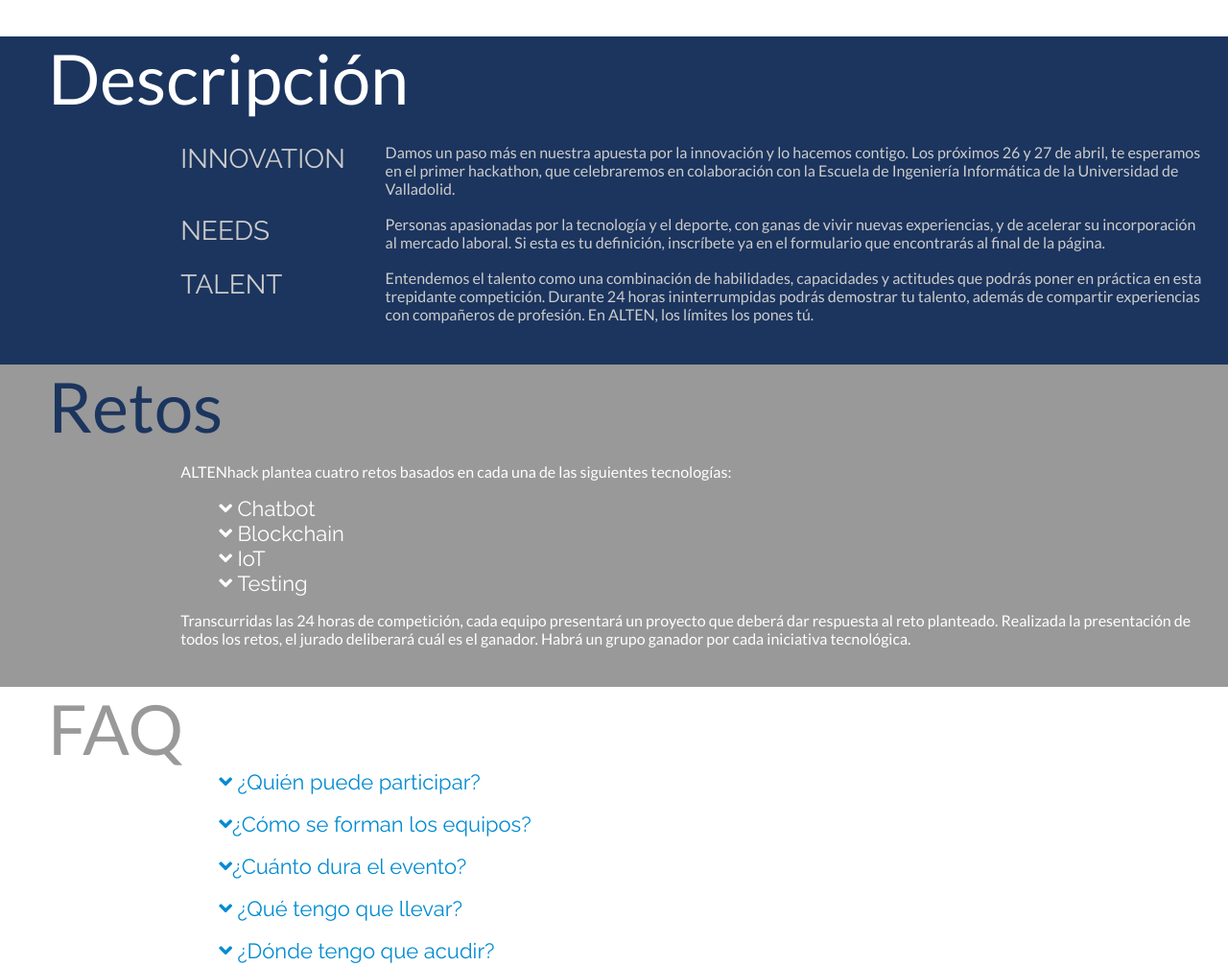
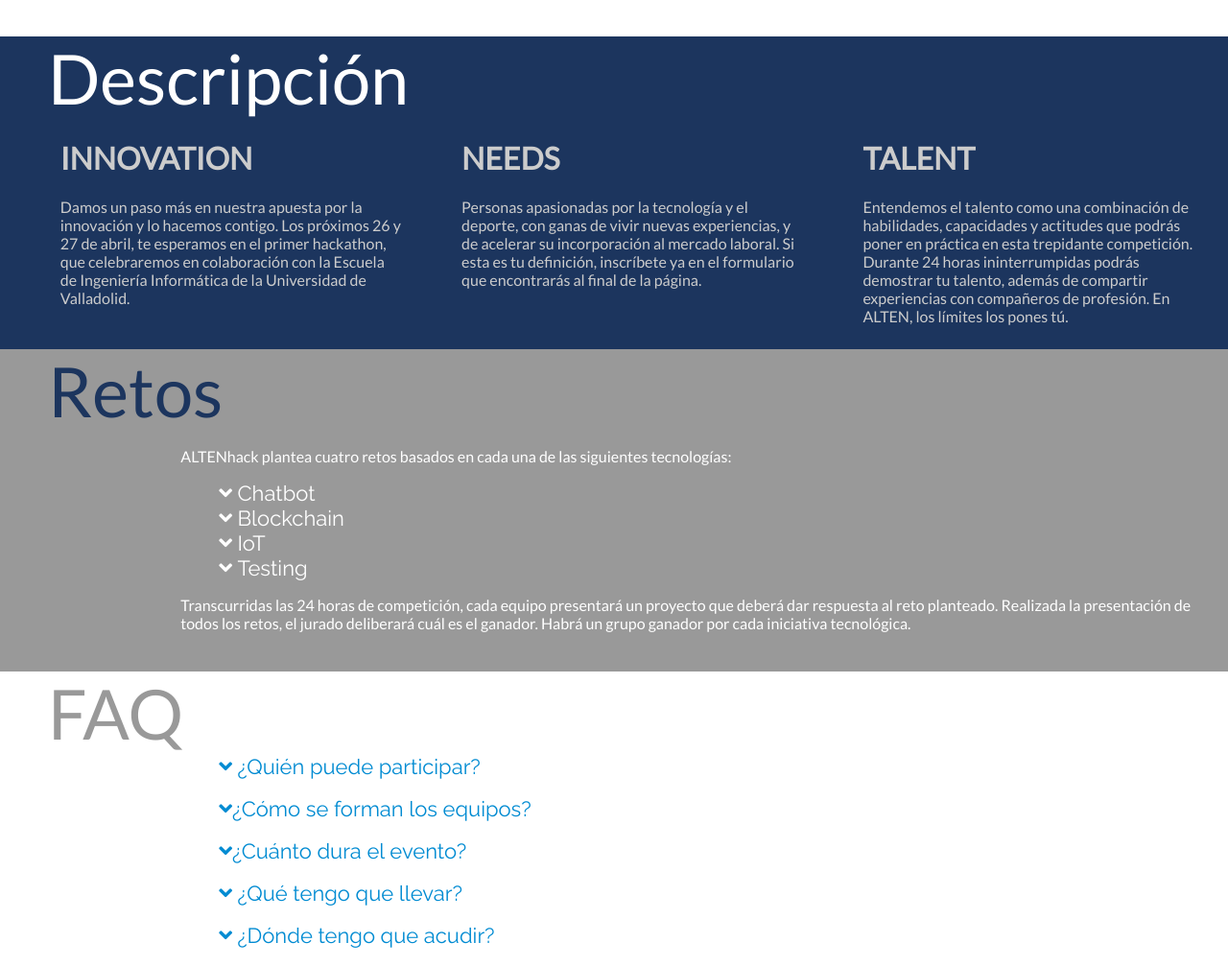
Before and after one commit to Freethepizza/Hackathon, a plain HTML site: page index.html in a window 1280 px wide. Shown: the part 772-1779 px from the top of the page at 96% size. Drawn offline with nearby package versions, Linux system fonts and the light colour scheme.

Commit message:
Add files via upload

```diff
--- a/index.html
+++ b/index.html
@@ -28,17 +28,21 @@
     </div>
     <div class="row bluebg" id="descripcion">
         <h1 style="font-size: 72px;">Descripción</h1>
-
-        <div class="ansshow two_col " style="margin-top: 25px"><span class="dtitle">INNOVATION</span>
+        <div class="row_tri">
+            <div class="ansshow">
+                <h1>INNOVATION</h1>
                 Damos un paso más en nuestra apuesta por la innovación y lo hacemos contigo. Los próximos 26 y 27 de abril, te esperamos en el primer hackathon, que celebraremos en colaboración con la Escuela de Ingeniería Informática de la Universidad de Valladolid.
-        </div><br>
-
-        <div class="ansshow two_col "><span class="dtitle">NEEDS</span>
+            </div>
+            <div class="ansshow">
+                <h1>NEEDS</h1>
                 Personas apasionadas por la tecnología y el deporte, con ganas de vivir nuevas experiencias, y de acelerar su incorporación al mercado laboral. Si esta es tu definición, inscríbete ya en el formulario que encontrarás al final de la página.
-        </div><br>
-        <div class="ansshow two_col "><span class="dtitle">TALENT</span>
-            Entendemos el talento como una combinación de habilidades, capacidades y actitudes que podrás poner en práctica en esta trepidante competición. Durante 24 horas ininterrumpidas podrás demostrar tu talento, además de compartir experiencias con compañeros de profesión. En ALTEN, los límites los pones tú.</div><br>
+            </div>
+            <div class="ansshow">
+                <h1>TALENT</h1>
+                Entendemos el talento como una combinación de habilidades, capacidades y actitudes que podrás poner en práctica en esta trepidante competición. Durante 24 horas ininterrumpidas podrás demostrar tu talento, además de compartir experiencias con compañeros de profesión. En ALTEN, los límites los pones tú.
+            </div>
             <div></div>
+        </div>
 
     </div>
     <div class="row greybg" id="retos">
@@ -86,7 +90,7 @@
             <br>
             <li class="spoiler" id="spoiler"><i id="icon" class="fas fa-angle-down"></i> ¿Qué tengo que llevar?</li>
 
-            <div class="ans"><br>Es imprescindible que traigas tu <b>equipo informático</b>. ¡El resto lo ponemos nosotros! Ten en cuenta que el evento dura 24 horas ininterrumpidas, así que lo que consideres necesario para tu higiene personal, y descansar en el espacio que se habilitará para ello.    </div> <br>
+            <div class="ans"><br>Es imprescindible que traigas tu <b>equipo informático</b>. ¡El resto lo ponemos nosotros! Ten en cuenta que el evento dura 24 horas ininterrumpidas, así que lo que consideres necesario para tu higiene personal, y descansar en el espacio que se habilitará para ello. </div> <br>
             <li class="spoiler" id="spoiler"><i id="icon" class="fas fa-angle-down"></i> ¿Dónde tengo que acudir?</li>
             <div class="ans"><br>A tu llegada a la Escuela de Ingeniería Informática de la Uva, dirígete al vestíbulo principal para recoger tu acreditación. Una vez allí, te indicaremos cuáles son los siguientes pasos a seguir. ¡Te esperamos!<br>
                 <div style="text-align: center"><br>
@@ -162,7 +166,8 @@
                 </p>
                 <h2 style="text-align: center;font-family: lato;color:333;font-weight: 100">Describe brevemente tu ocupación actual:</h2>
                 <p align=center>
-                    <textarea style="border:none;background:rgba(0,0,0,0.4);font-family: lato;color:#333;font-size: 20px;padding:5px;" name="entry.560206950" rows="5" cols="40"></textarea><!--FALTA TITULO-->
+                    <textarea style="border:none;background:rgba(0,0,0,0.4);font-family: lato;color:#333;font-size: 20px;padding:5px;" name="entry.560206950" rows="5" cols="40"></textarea>
+                    <!--FALTA TITULO-->
                 </p>
             </div>
             <div class="tab">
@@ -200,9 +205,10 @@
 
 
         <script>
-            function submitted(){
+            function submitted() {
                 document.getElementById("modal").style.display = "block";
             }
+
             function handleChange(checkbox) {
                 if (checkbox.checked == true) {
                     document.getElementById("send").removeAttribute("disabled");
@@ -306,11 +312,20 @@
 
     </div>
     <div class="container margin-a" style="margin-top:10px;padding-left: 30px;padding-right: 35px;">
-        <div class="c-a"><a href="https://alten.es"><img src="img/altenlogo.png" alt="" width="50px"></a></div>
-        <div class="c-b" style="text-align: right;"><img style="padding:0px 5px 0px 5px" class="imgspacing" src="img/adidaslogo.png" alt="" width="50px"><img class="imgspacing" src="img/uvalogo.png" alt="" width="50px">&nbsp;<img class="imgspacing" src="img/etsitlogo.png" alt="" width="50px"></div>
+        <div class="c-a"><a href="https://alten.es"><img src="img/altenlogo.png" alt="" width="10%"></a></div>
+        <div class="c-b" style="text-align: right"><img src="img/colaboran.png" width="10%" alt="">&nbsp;&nbsp;<img src="img/adidaslogo.png" width="10%" alt="">&nbsp;&nbsp;<img src="img/uvalogo.png" width="10%" alt="">&nbsp;&nbsp;<img src="img/etsitlogo.png" width="10%" alt="">&nbsp;&nbsp;
+        <img src="img/patrocina.png" width="10%" alt="">&nbsp;&nbsp;<img src="img/logobi.png" width="10%" alt="">&nbsp;&nbsp;
+        </div>
+
+
+
+
+
+
     </div>
     <div class="container-f margin-a">
-        <div class="c-b" style="text-align: center"><a style="color:#333" href="BASES_REGULADORAS_ALTEN_HACK_2019.pdf">Bases reguladoras</a><span>&nbsp;|&nbsp;</span><a style="color:#333" href="codigo-de-conducta.html">Código de conducta</a><span>&nbsp;|&nbsp;</span><a style="color:#333" href="https://www.alten.es/politica-privacidad-contacto/">Aviso Legal</a></div><br>
+        <div class="c-b" style="text-align: center">
+        <a style="color:#333" href="BASES_REGULADORAS_ALTEN_HACK_2019.pdf">Bases reguladoras</a><span>&nbsp;|&nbsp;</span><a style="color:#333" href="codigo-de-conducta.html">Código de conducta</a><span>&nbsp;|&nbsp;</span><a style="color:#333" href="https://www.alten.es/politica-privacidad-contacto/">Aviso Legal</a></div><br>
     </div>
     <br>
     <iframe style="display:none " name="invisible" src="https://docs.google.com/forms/d/e/1FAIpQLSdfhqRe3UFceF7Al9bPiAk_PZh3xb4M0YeTTrSXsqhhwSVgLQ/formResponse" frameborder="0"></iframe>
--- a/style.css
+++ b/style.css
@@ -33,6 +33,11 @@
 
 .center-menu{
     height: 10vh;
+}
+
+.row_tri{
+    display: grid;
+    grid-template-columns: 1fr 1fr 1fr;
 }
 
 ul.menu{
@@ -111,6 +116,9 @@
 @media screen and (max-width: 768px) {/*botones siguiente y prev fondo en los campos*/
     .runner{background-size: cover;}
     .two_col{
+        grid-template-columns: 1fr;
+    }
+    .row_tri{
         grid-template-columns: 1fr;
     }
 }
```
Lines whose indentation alone changed are shown as unchanged.
